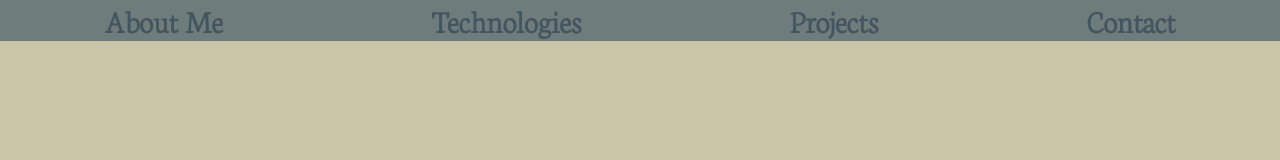
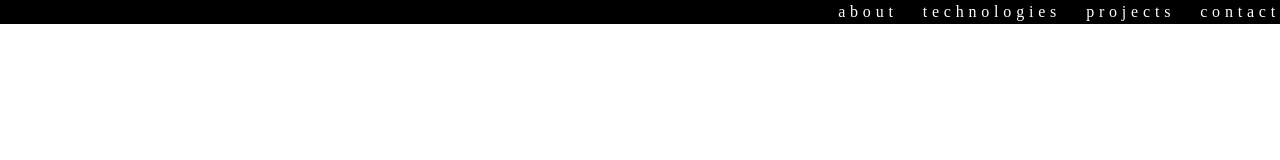
Before and after one commit to peat-is-nete/portfolio, a plain HTML site: page index.html in a window 1280 px wide. Drawn offline with Linux system fonts and the light colour scheme; a web font is replaced by a local one.

Commit message:
fixed nav bar & redid some overall colors

```diff
--- a/index.html
+++ b/index.html
@@ -13,27 +13,21 @@
 
     <div id="main">
 
-        <div class="div1">
-            <h1><a href="index.html" title="About Me">About Me </a></h1>
+        <nav>
 
-        </div>
+                <a href="index.html" title="about">about</a>
+                <a href="index.html" title="technologies">technologies</a>
+                <a href="index.html" title="projects">projects</a>
+                <a href="index.html" title="contact">contact</a>
 
-        <div class="div2">
-            <h1><a href="index.html" title="Technologies">Technologies</a></h1>
-        </div>
-
-        <div class="div3">
-            <h1><a href="index.html" title="Projects">Projects</a></h1>
-        </div>
-
-        <div class="div4">
-            <h1><a href="index.html" title="Contact">Contact</a></h1>
-        </div>
+        </nav>
 
     </div>
 
 
 
 
+
+
 </body>
 </html>
--- a/styles.css
+++ b/styles.css
@@ -1,27 +1,21 @@
-@import url('https://fonts.googleapis.com/css2?family=Neuton:wght@200&display=swap');
+@import url('https://fonts.googleapis.com/css2?family=DotGothic16&display=swap');
 
 
 
 
 body {
-    background-color:#c8c6a7;
+    background-color: almond;
     margin: 0;
-
     padding: 0;
-
-
-
-
-
-
 }
 
 
 #main{
     background-color: #6e7c7c;
     display: flex;
-    justify-content:space-around;
-    flex-direction: row;
+
+
+    flex-direction: column;
     margin: 0;
 
     padding: 0;
@@ -31,65 +25,77 @@ body {
 
 
 
-@media screen and (max-width: 800px) {
-    #main{
+nav {
 
-        display: flex;
-        justify-content:center;
-        flex-direction: column-reverse;
+    background-color: #000000;
+    display: flex;
+    justify-content:flex-end;
+    align-items: center;
+    flex-direction: row;
+    margin: 0;
+    padding: 0;
 
 
-    }
-  }
+
+
+
+}
+
+div {
+
+    padding-left: 5px;
+    padding-right: 5px;
+    margin: 0;
+    padding: 0;
+
+}
+
+
+
+
+
+
+
 
 
   a:link {
     text-decoration: none;
+    color: white;
   }
 
   a:visited {
     text-decoration: none;
+    color: white;
   }
 
 
   a:active {
     text-decoration: none;
+    color: white;
   }
 
 
 
-
-
-input {
-
-    background-color:#c8c6a7;
-    background-color: #92967d;
-    background-color:#6e7c7c;
-    background-color: #435560;
-
-}
-
-
-
-h1 {
-
+nav a {
 
     margin: 0px;
     padding: 0px;
-    text-align: center;
-
+    color: white;
+    letter-spacing: 0.3em;
+    line-height: 1.5;
+    padding-right: 25px;
 
 
 }
 
-a {
-
+nav a:nth-child(4) {
 
     margin: 0px;
     padding: 0px;
-    text-align: center;
-
-
+    color: white;
+    letter-spacing: 0.3em;
+    line-height: 1.5;
+    padding-right: 0px;
 
 
 }
@@ -100,41 +106,95 @@ a {
 
 
 
+
+
+
+
+a {
+
+    color: green;
+
+}
+
+
+
+
+
 .div1 a{
 
-    margin-bottom:10px;
+
     color: #435560;
-    font-family: 'Neuton', serif;
+    font-family: 'DotGothic16', sans-serif;
 
 }
 
 .div2  a{
 
-    margin-bottom:10px;
-    color: #6e7c7c;
+
+
     color: #435560;
-    font-family: 'Neuton', serif;
+    font-family: 'DotGothic16', sans-serif;
 }
 
 .div3 a{
 
-    margin-bottom:10px;
-    color: #92967d;
-    color: #c8c6a7;
+
     color: #435560;
-    font-family: 'Neuton', serif;
+    font-family: 'DotGothic16', sans-serif;
 }
 
 .div4 a{
 
 
-    margin-bottom:10px;
-    color: #c8c6a7;
+
     color: #435560;
-    font-family: 'Neuton', serif;
+    font-family: 'DotGothic16', sans-serif;
 }
 
 a:hover {
-    text-decoration: none;
-    color: #a8ebac;
+    text-decoration: underline dotted white;
+    color: white;
   }
+
+
+  .div1 {
+
+    display:flex;
+    line-height:0%;
+
+    align-items: center;
+
+}
+
+
+@media screen and (max-width: 800px) {
+    nav{
+
+        display: flex;
+        justify-content:flex-start;
+        align-items: center;
+        flex-direction: column;
+        padding:0;
+        margin:0;
+
+
+    }
+
+    nav a {
+
+        margin: 0px;
+        padding: 0px;
+        color: white;
+        letter-spacing: 0.3em;
+        line-height: 1.5;
+
+
+
+
+    }
+
+
+
+
+
+  }
```
